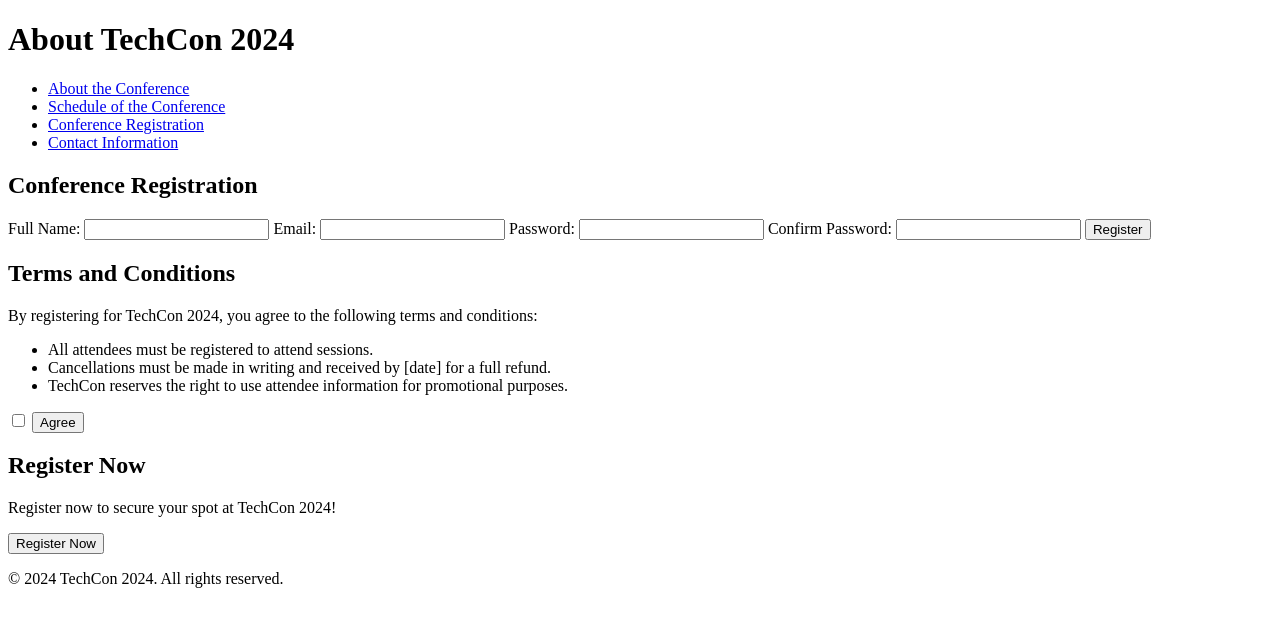
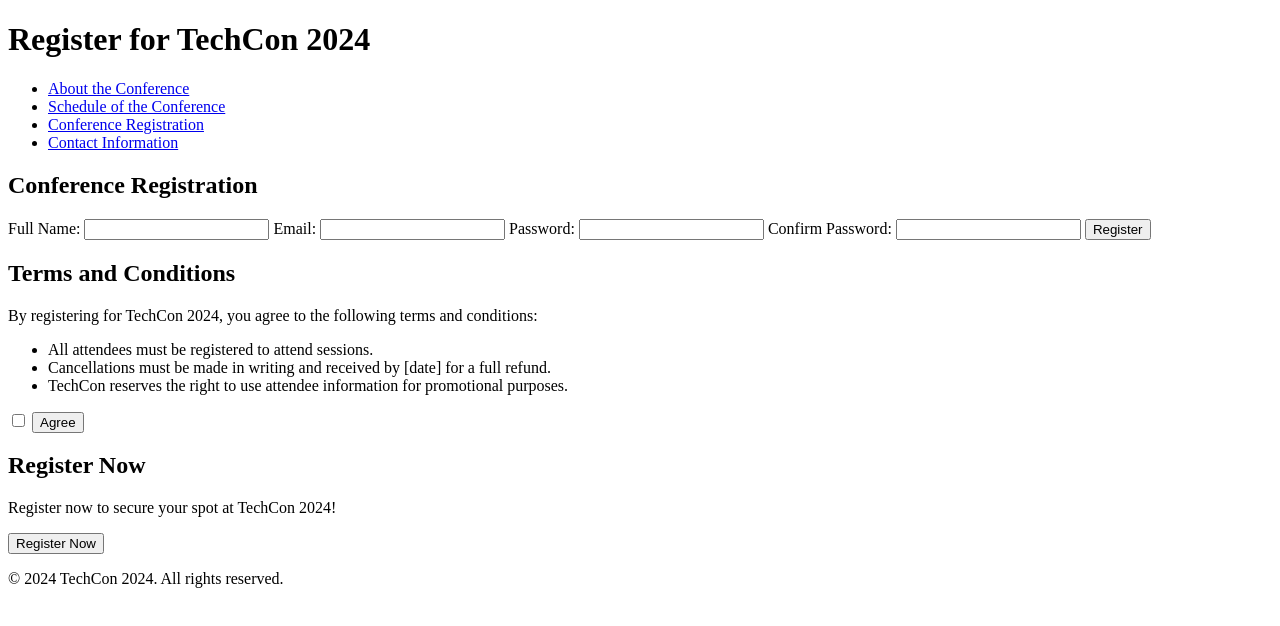
Before and after one commit to Kesde/TechCon_HTML, a plain HTML site: page techcon_website/register.html in a window 1280 px wide. Drawn offline with Linux system fonts and the light colour scheme.

Commit message:
update register file

```diff
--- a/techcon_website/register.html
+++ b/techcon_website/register.html
@@ -5,7 +5,7 @@
     <meta name="viewport" content="width=device-width, initial-scale=1.0">
     <title>TechCon 2024 Conference Schedule</title>
      <header>
-        <h1>About TechCon 2024</h1>
+        <h1>Register for TechCon 2024</h1>
     </header>
        <nav>
         <ul>
```
